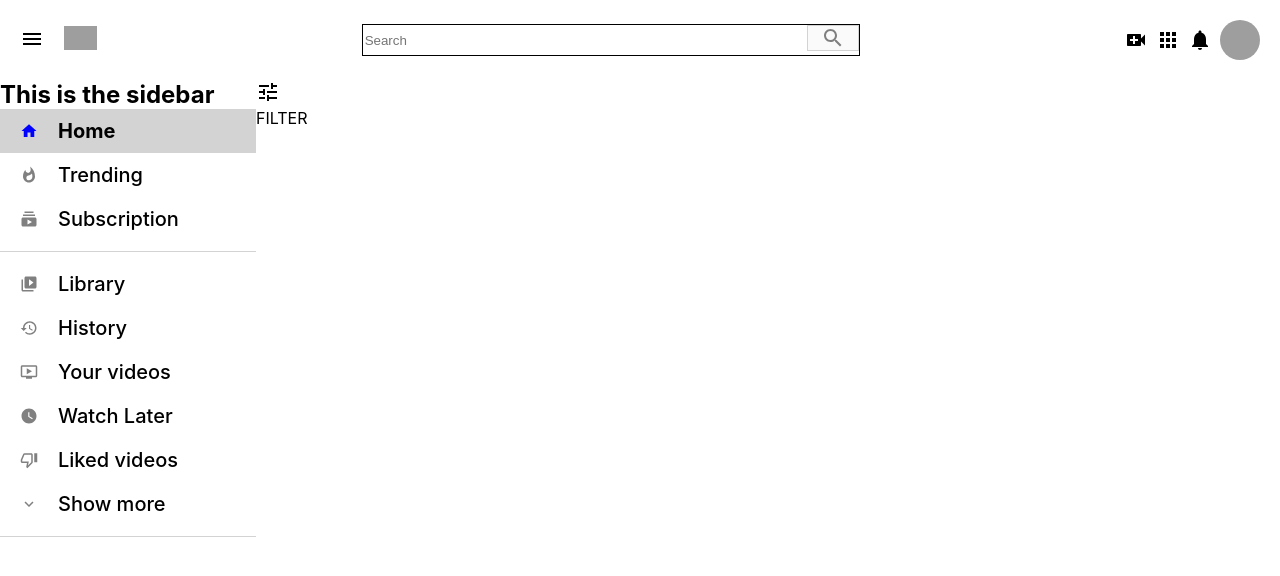
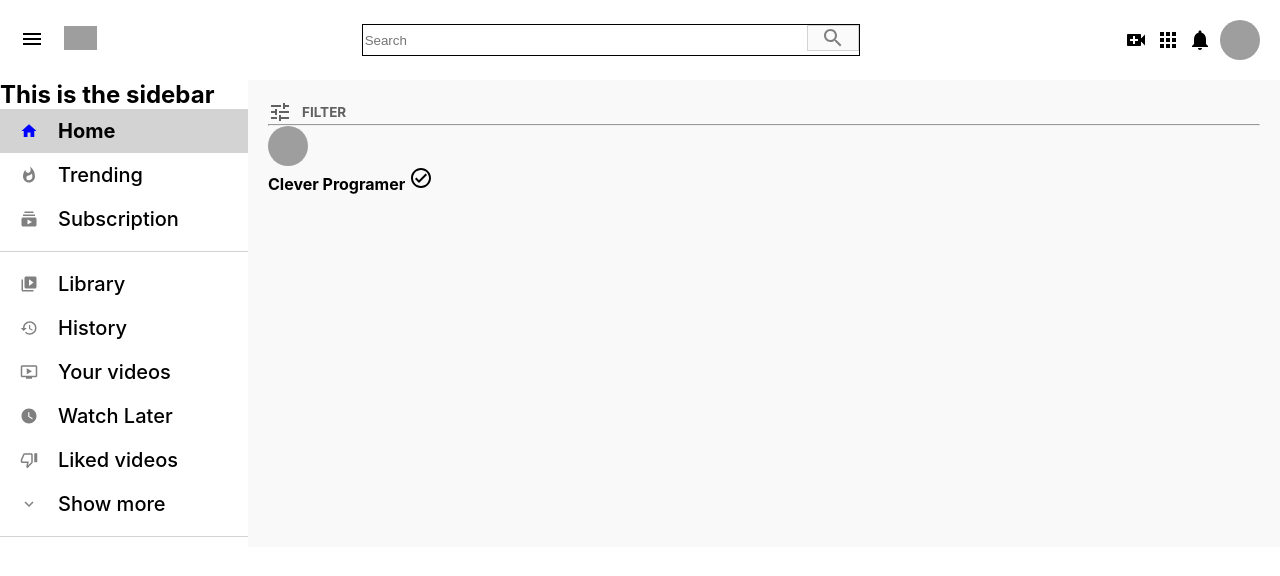
Before and after one commit to Juanse1595/youtube-clone, a React (Create React App) app in the folder youtube-clone-files/: page /search in a window 1280 px wide. Shown: the top 576 px of the page. Built offline with nearby package versions, Linux system fonts and the light colour scheme; grey boxes are pictures that could not be loaded.

Commit message:
ADD ChannelRow.jsx and css contains the ChannelRow component, UPD SearchResult.jsx adding ChannelRow component, SearchResult.css adding properties for SearchResult component

```diff
--- /dev/null
+++ b/youtube-clone-files/src/ChannelRow.jsx
@@ -0,0 +1,17 @@
+import { CheckCircleOutlineOutlined } from '@mui/icons-material'
+import { Avatar } from '@mui/material'
+import React from 'react'
+import "./ChannelRow.css"
+
+function ChannelRow({verified, image, channel, subs, noOfVideos, description}) {
+  return (
+    <div className="channelRow">
+      <Avatar className='channelRow__logo' alt={channel} src={image} />
+      <div className="channelRow__text">
+        <h4>{channel} {verified && <CheckCircleOutlineOutlined />}</h4>
+      </div>
+    </div>
+  )
+}
+
+export { ChannelRow }
--- a/youtube-clone-files/src/SearchResult.css
+++ b/youtube-clone-files/src/SearchResult.css
@@ -1,3 +1,24 @@
 .searchResult {
   flex: 0.8;
+  background-color: #f9f9f9;
+  padding: 20px;
 }
+
+.searchResult__filter {
+  display: flex;
+  align-items: center;
+  color: #606060;
+  font-size: xx-small !important;
+}
+
+.searchResult__filter > h2 {
+  margin-left: 10px;
+}
+
+.searchResult__filter > hr {
+  height: 1px;
+  border: 0;
+  background-color: lightgray;
+  margin-top: 10px;
+  margin-bottom: 10px;
+}
--- a/youtube-clone-files/src/SearchResult.jsx
+++ b/youtube-clone-files/src/SearchResult.jsx
@@ -1,6 +1,7 @@
 import React from 'react';
 import './SearchResult.css';
 // components
+import { ChannelRow } from './ChannelRow';
 import { TuneOutlined } from '@mui/icons-material';
 
 function SearchResult() {
@@ -8,8 +9,17 @@ function SearchResult() {
     <div className='searchResult'>
       <div className="searchResult__filter">
         <TuneOutlined />
-        <p>FILTER</p>
+        <h2>FILTER</h2>
       </div>
+      <hr />
+      <ChannelRow
+        image="https://yt3.ggpht.com/ytc/AMLnZu_GS4vuibuZjr4ZBgVr97RrriUQrrhqeyWQWqMYfQ=s176-c-k-c0x00ffffff-no-rj-mo"
+        channel="Clever Programer"
+        verified
+        subs="1.17M"
+        noOfVideos={450}
+        description="Awesome programers teaching"
+      />
     </div>
   )
 }
```
Also changed, not shown: youtube-clone-files/src/ChannelRow.css (added).
